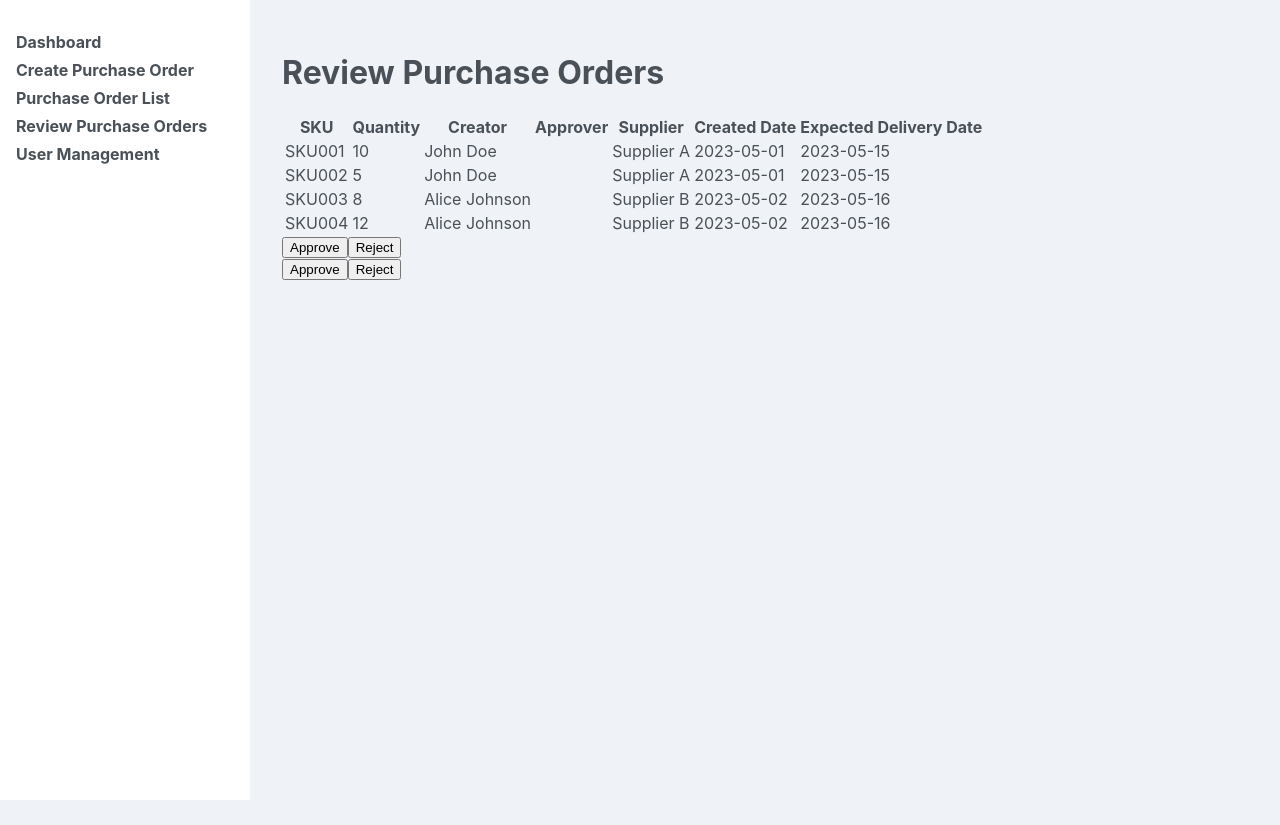
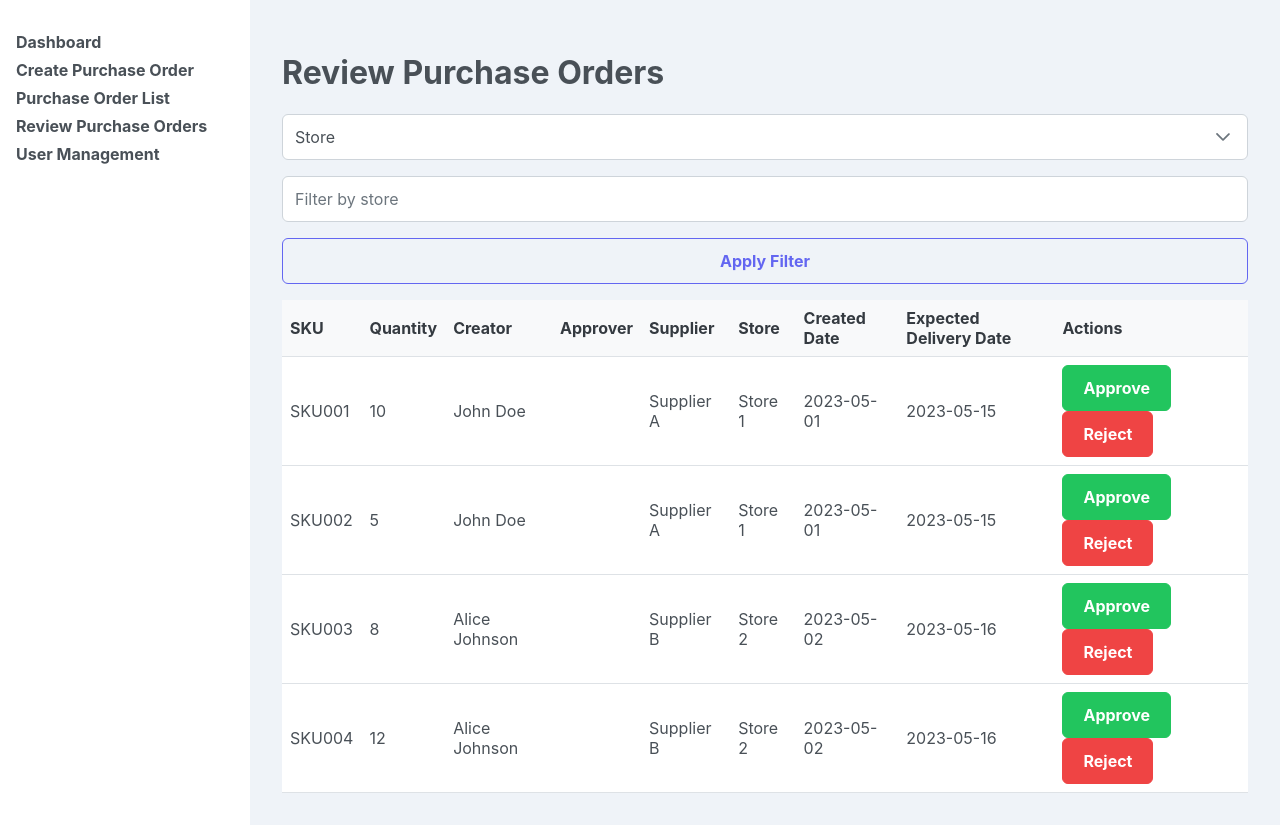
Before and after one commit to ThongLuu/purchase-order, a React (Create React App) app: page /review in a window 1280 px wide. Before the commit the page ends 800 px from the top, so only its background shows below. Built offline with nearby package versions, Linux system fonts and the light colour scheme.

Commit message:
update upload excel in create purchase order

```diff
--- a/src/components/PurchaseOrderTable.js
+++ b/src/components/PurchaseOrderTable.js
@@ -1,37 +1,30 @@
 import React from 'react';
+import { DataTable } from 'primereact/datatable';
+import { Column } from 'primereact/column';
 
-const PurchaseOrderTable = ({ purchaseOrders }) => {
+const PurchaseOrderTable = ({ purchaseOrders, additionalColumns = [] }) => {
+  const flattenedPurchaseOrders = purchaseOrders.flatMap(po =>
+    po.skus.map(sku => ({
+      ...po,
+      sku: sku.sku,
+      quantity: sku.quantity,
+    }))
+  );
+
   return (
-    <table>
-      <thead>
-        <tr>
-          <th>SKU</th>
-          <th>Quantity</th>
-          <th>Creator</th>
-          <th>Approver</th>
-          <th>Supplier</th>
-          <th>Created Date</th>
-          <th>Expected Delivery Date</th>
-        </tr>
-      </thead>
-      <tbody>
-        {purchaseOrders.map((po, index) => (
-          <React.Fragment key={index}>
-            {po.skus.map((sku, skuIndex) => (
-              <tr key={`${index}-${skuIndex}`}>
-                <td>{sku.sku}</td>
-                <td>{sku.quantity}</td>
-                <td>{po.creator}</td>
-                <td>{po.approver}</td>
-                <td>{po.supplier}</td>
-                <td>{po.createdDate}</td>
-                <td>{po.expectedDeliveryDate}</td>
-              </tr>
-            ))}
-          </React.Fragment>
-        ))}
-      </tbody>
-    </table>
+    <DataTable value={flattenedPurchaseOrders} className="p-datatable-sm">
+      <Column field="sku" header="SKU" />
+      <Column field="quantity" header="Quantity" />
+      <Column field="creator" header="Creator" />
+      <Column field="approver" header="Approver" />
+      <Column field="supplier" header="Supplier" />
+      <Column field="store" header="Store" />
+      <Column field="createdDate" header="Created Date" />
+      <Column field="expectedDeliveryDate" header="Expected Delivery Date" />
+      {additionalColumns.map((col, index) => (
+        <Column key={index} {...col} />
+      ))}
+    </DataTable>
   );
 };
 
--- a/src/views/Dashboard.js
+++ b/src/views/Dashboard.js
@@ -1,5 +1,8 @@
 import React, { useState, useEffect } from 'react';
 import PurchaseOrderTable from '../components/PurchaseOrderTable';
+import { InputText } from 'primereact/inputtext';
+import { Dropdown } from 'primereact/dropdown';
+import { Button } from 'primereact/button';
 
 const Dashboard = () => {
   const [purchaseOrders, setPurchaseOrders] = useState([]);
@@ -46,22 +49,35 @@ const Dashboard = () => {
     setFilteredPurchaseOrders(filtered);
   };
 
+  const filterOptions = [
+    { label: 'Store', value: 'store' },
+    { label: 'Supplier', value: 'supplier' },
+  ];
+
   return (
-    <div>
+    <div className="card">
       <h1>Dashboard</h1>
-      <div>
-        <select name="type" value={filter.type} onChange={handleFilterChange}>
-          <option value="store">Store</option>
-          <option value="supplier">Supplier</option>
-        </select>
-        <input
-          type="text"
-          name="value"
-          value={filter.value}
-          onChange={handleFilterChange}
-          placeholder={`Filter by ${filter.type}`}
-        />
-        <button onClick={applyFilter}>Apply Filter</button>
+      <div className="p-fluid p-formgrid p-grid">
+        <div className="p-field p-col-12 p-md-4">
+          <Dropdown
+            name="type"
+            value={filter.type}
+            options={filterOptions}
+            onChange={handleFilterChange}
+            placeholder="Select filter type"
+          />
+        </div>
+        <div className="p-field p-col-12 p-md-4">
+          <InputText
+            name="value"
+            value={filter.value}
+            onChange={handleFilterChange}
+            placeholder={`Filter by ${filter.type}`}
+          />
+        </div>
+        <div className="p-field p-col-12 p-md-4">
+          <Button label="Apply Filter" onClick={applyFilter} className="p-button-outlined" />
+        </div>
       </div>
       <PurchaseOrderTable purchaseOrders={filteredPurchaseOrders} />
     </div>
--- a/src/views/ReviewView.js
+++ b/src/views/ReviewView.js
@@ -1,8 +1,13 @@
 import React, { useState, useEffect } from 'react';
 import PurchaseOrderTable from '../components/PurchaseOrderTable';
+import { InputText } from 'primereact/inputtext';
+import { Dropdown } from 'primereact/dropdown';
+import { Button } from 'primereact/button';
 
 const ReviewView = () => {
   const [pendingPurchaseOrders, setPendingPurchaseOrders] = useState([]);
+  const [filteredPurchaseOrders, setFilteredPurchaseOrders] = useState([]);
+  const [filter, setFilter] = useState({ type: 'store', value: '' });
 
   useEffect(() => {
     // TODO: Fetch pending purchase orders from API
@@ -29,12 +34,28 @@ const ReviewView = () => {
       },
     ];
     setPendingPurchaseOrders(mockPendingPurchaseOrders);
+    setFilteredPurchaseOrders(mockPendingPurchaseOrders);
   }, []);
+
+  const handleFilterChange = (e) => {
+    const { name, value } = e.target;
+    setFilter({ ...filter, [name]: value });
+  };
+
+  const applyFilter = () => {
+    const filtered = pendingPurchaseOrders.filter(po =>
+      po[filter.type].toLowerCase().includes(filter.value.toLowerCase())
+    );
+    setFilteredPurchaseOrders(filtered);
+  };
 
   const handleApprove = (purchaseOrderId) => {
     // TODO: Send approval to API
     console.log(`Approving purchase order ${purchaseOrderId}`);
     setPendingPurchaseOrders(prevOrders =>
+      prevOrders.filter(po => po.id !== purchaseOrderId)
+    );
+    setFilteredPurchaseOrders(prevOrders =>
       prevOrders.filter(po => po.id !== purchaseOrderId)
     );
   };
@@ -45,18 +66,57 @@ const ReviewView = () => {
     setPendingPurchaseOrders(prevOrders =>
       prevOrders.filter(po => po.id !== purchaseOrderId)
     );
+    setFilteredPurchaseOrders(prevOrders =>
+      prevOrders.filter(po => po.id !== purchaseOrderId)
+    );
+  };
+
+  const filterOptions = [
+    { label: 'Store', value: 'store' },
+    { label: 'Supplier', value: 'supplier' },
+    { label: 'Creator', value: 'creator' },
+  ];
+
+  const actionBodyTemplate = (rowData) => {
+    return (
+      <>
+        <Button label="Approve" className="p-button-success p-mr-2" onClick={() => handleApprove(rowData.id)} />
+        <Button label="Reject" className="p-button-danger" onClick={() => handleReject(rowData.id)} />
+      </>
+    );
   };
 
   return (
-    <div>
+    <div className="card">
       <h1>Review Purchase Orders</h1>
-      <PurchaseOrderTable purchaseOrders={pendingPurchaseOrders} />
-      {pendingPurchaseOrders.map(po => (
-        <div key={po.id}>
-          <button onClick={() => handleApprove(po.id)}>Approve</button>
-          <button onClick={() => handleReject(po.id)}>Reject</button>
+      <div className="p-fluid p-formgrid p-grid">
+        <div className="p-field p-col-12 p-md-4">
+          <Dropdown
+            name="type"
+            value={filter.type}
+            options={filterOptions}
+            onChange={handleFilterChange}
+            placeholder="Select filter type"
+          />
         </div>
-      ))}
+        <div className="p-field p-col-12 p-md-4">
+          <InputText
+            name="value"
+            value={filter.value}
+            onChange={handleFilterChange}
+            placeholder={`Filter by ${filter.type}`}
+          />
+        </div>
+        <div className="p-field p-col-12 p-md-4">
+          <Button label="Apply Filter" onClick={applyFilter} className="p-button-outlined" />
+        </div>
+      </div>
+      <PurchaseOrderTable
+        purchaseOrders={filteredPurchaseOrders}
+        additionalColumns={[
+          { field: 'actions', header: 'Actions', body: actionBodyTemplate }
+        ]}
+      />
     </div>
   );
 };
--- a/src/views/UserManagement.js
+++ b/src/views/UserManagement.js
@@ -1,8 +1,17 @@
 import React, { useState, useEffect } from 'react';
+import { DataTable } from 'primereact/datatable';
+import { Column } from 'primereact/column';
+import { InputText } from 'primereact/inputtext';
+import { Dropdown } from 'primereact/dropdown';
+import { Button } from 'primereact/button';
 
 const UserManagement = () => {
   const [users, setUsers] = useState([]);
   const [newUser, setNewUser] = useState({ username: '', role: 'normal' });
+  const [filters, setFilters] = useState({
+    username: '',
+    role: null
+  });
 
   useEffect(() => {
     // TODO: Fetch users from API
@@ -31,44 +40,80 @@ const UserManagement = () => {
     setUsers(users.filter(user => user.id !== userId));
   };
 
+  const handleFilterChange = (e) => {
+    const { name, value } = e.target;
+    setFilters(prevFilters => ({ ...prevFilters, [name]: value }));
+  };
+
+  const filteredUsers = users.filter(user => {
     return (
-    <div>
+      user.username.toLowerCase().includes(filters.username.toLowerCase()) &&
+      (filters.role ? user.role === filters.role : true)
+    );
+  });
+
+  const actionBodyTemplate = (rowData) => {
+    return <Button label="Delete" className="p-button-danger" onClick={() => handleDeleteUser(rowData.id)} />;
+  };
+
+  const roleOptions = [
+    { label: 'Normal User', value: 'normal' },
+    { label: 'Manager', value: 'manager' }
+  ];
+
+  return (
+    <div className="card">
       <h1>User Management</h1>
-      <form onSubmit={handleAddUser}>
-        <input
-          type="text"
+      <form onSubmit={handleAddUser} className="p-fluid p-formgrid p-grid">
+        <div className="p-field p-col-12 p-md-4">
+          <InputText
             name="username"
             value={newUser.username}
             onChange={handleInputChange}
             placeholder="Username"
             required
           />
-        <select name="role" value={newUser.role} onChange={handleInputChange}>
-          <option value="normal">Normal User</option>
-          <option value="manager">Manager</option>
-        </select>
-        <button type="submit">Add User</button>
+        </div>
+        <div className="p-field p-col-12 p-md-4">
+          <Dropdown
+            name="role"
+            value={newUser.role}
+            options={roleOptions}
+            onChange={handleInputChange}
+            placeholder="Select Role"
+          />
+        </div>
+        <div className="p-field p-col-12 p-md-4">
+          <Button type="submit" label="Add User" />
+        </div>
       </form>
-      <table>
-        <thead>
-          <tr>
-            <th>Username</th>
-            <th>Role</th>
-            <th>Action</th>
-          </tr>
-        </thead>
-        <tbody>
-          {users.map(user => (
-            <tr key={user.id}>
-              <td>{user.username}</td>
-              <td>{user.role}</td>
-              <td>
-                <button onClick={() => handleDeleteUser(user.id)}>Delete</button>
-              </td>
-            </tr>
-          ))}
-        </tbody>
-      </table>
+
+      <div className="p-fluid p-formgrid p-grid">
+        <div className="p-field p-col-12 p-md-6">
+          <InputText
+            name="username"
+            value={filters.username}
+            onChange={handleFilterChange}
+            placeholder="Filter by Username"
+          />
+        </div>
+        <div className="p-field p-col-12 p-md-6">
+          <Dropdown
+            name="role"
+            value={filters.role}
+            options={roleOptions}
+            onChange={handleFilterChange}
+            placeholder="Filter by Role"
+          />
+        </div>
+      </div>
+
+      <DataTable value={filteredUsers} className="p-datatable-sm">
+        <Column field="id" header="ID" />
+        <Column field="username" header="Username" />
+        <Column field="role" header="Role" />
+        <Column body={actionBodyTemplate} header="Action" />
+      </DataTable>
     </div>
   );
 };
```
Also changed, not shown: src/components/PurchaseOrderForm.js (+15 -2 lines). Lines whose indentation alone changed are shown as unchanged.
